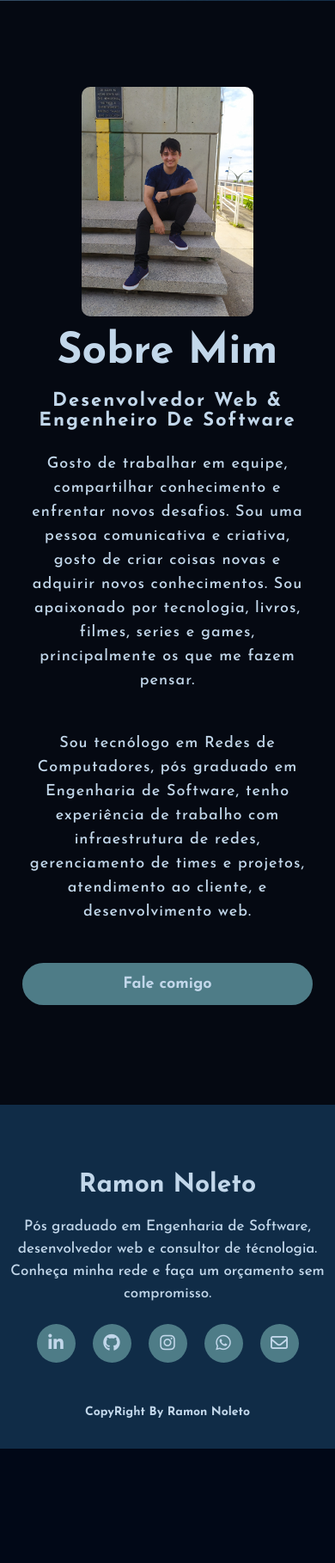
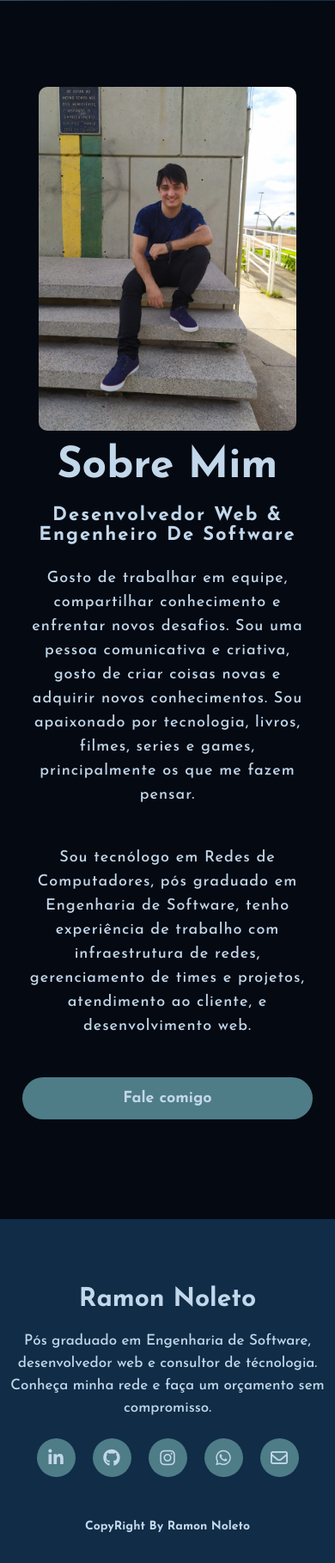
Before and after one commit to RNoleto/portfolio2023, a PHP site: page / in a window 390 px wide. Shown: the part 843-2661 px from the top of the page at 86% size. Before the commit the page ends 2528 px from the top, so only its background shows below. Run offline with PHP 8.4, Linux system fonts and the light colour scheme.

Commit message:
bloqueio de scroll quando menu mobile está aberto

```diff
--- a/index.html
+++ b/index.html
@@ -7,10 +7,7 @@
 
   <link rel="stylesheet" href="styles.css">
 
-  <!-- Link Swiper's CSS -->
-  <link
-  rel="stylesheet" href="https://cdn.jsdelivr.net/npm/swiper/swiper-bundle.min.css"/>
-
+  <!-- Icons -->
   <link rel="stylesheet" href="https://cdnjs.cloudflare.com/ajax/libs/font-awesome/6.2.1/css/all.min.css" integrity="sha512-MV7K8+y+gLIBoVD59lQIYicR65iaqukzvf/nwasF0nqhPay5w/9lJmVM2hMDcnK1OnMGCdVK+iQrJ7lzPJQd1w==" crossorigin="anonymous" referrerpolicy="no-referrer" />
 
   <title>Portfolio</title>
@@ -54,9 +51,10 @@
       </div>
     </div>
   </section>
-  <section>
+  <!-- Skills section start -->
+  <section class="skills" id="skills">
+
   </section>
-  <!-- Skills section start -->
   <!-- Footer start -->
   <footer id="footer">
     <p>Ramon Noleto</p>
--- a/script.js
+++ b/script.js
@@ -2,6 +2,7 @@
 const nav = document.querySelector(".nav");
 const btnMenu = document.querySelector(".btn-menu");
 const menu = document.querySelector(".menu");
+const body = document.querySelector("body")
 
 function handleButtonClick(event) {
   if (event.type === "touchstart") event.preventDefault();
@@ -36,8 +37,10 @@ function setAria() {
   btnMenu.setAttribute("aria-expanded", isActive);
   if (isActive) {
     btnMenu.setAttribute("aria-label", "Fechar Menu");
+    body.classList.add("scrollBlock");
   } else {
     btnMenu.setAttribute("aria-label", "Abrir Menu");
+    body.classList.remove("scrollBlock");
   }
 }
 
--- a/styles.css
+++ b/styles.css
@@ -197,6 +197,10 @@ h5 {
   margin-bottom: 15px;
 }
 
+/* ========== SKILLS ========== */
+
+/* Skills */
+
 /* ========== FOOTER ========== */
 footer {
   position: relative;
@@ -317,6 +321,10 @@ footer p:nth-child(2) {
     overflow-y: auto;
   }
 
+  .scrollBlock{
+    overflow: hidden;
+  }
+
   .nav.active .hamburger {
     border-top-color: transparent;
   }
@@ -362,7 +370,7 @@ footer p:nth-child(2) {
   }
 
   .about .main img {
-    width: 200px;
+    width: 300px;
   }
 
   /* Footer */
```
Also changed, not shown: src/img/portfolio.jpg (deleted), src/img/projetos/projeto1.jpg (deleted), src/img/projetos/projeto2.jpg (deleted), src/img/projetos/projeto3.jpg (deleted), src/img/projetos/projeto4.jpg (deleted), src/img/projetos/projeto5.jpg (deleted), src/img/projetos/projeto6.jpg (deleted).
